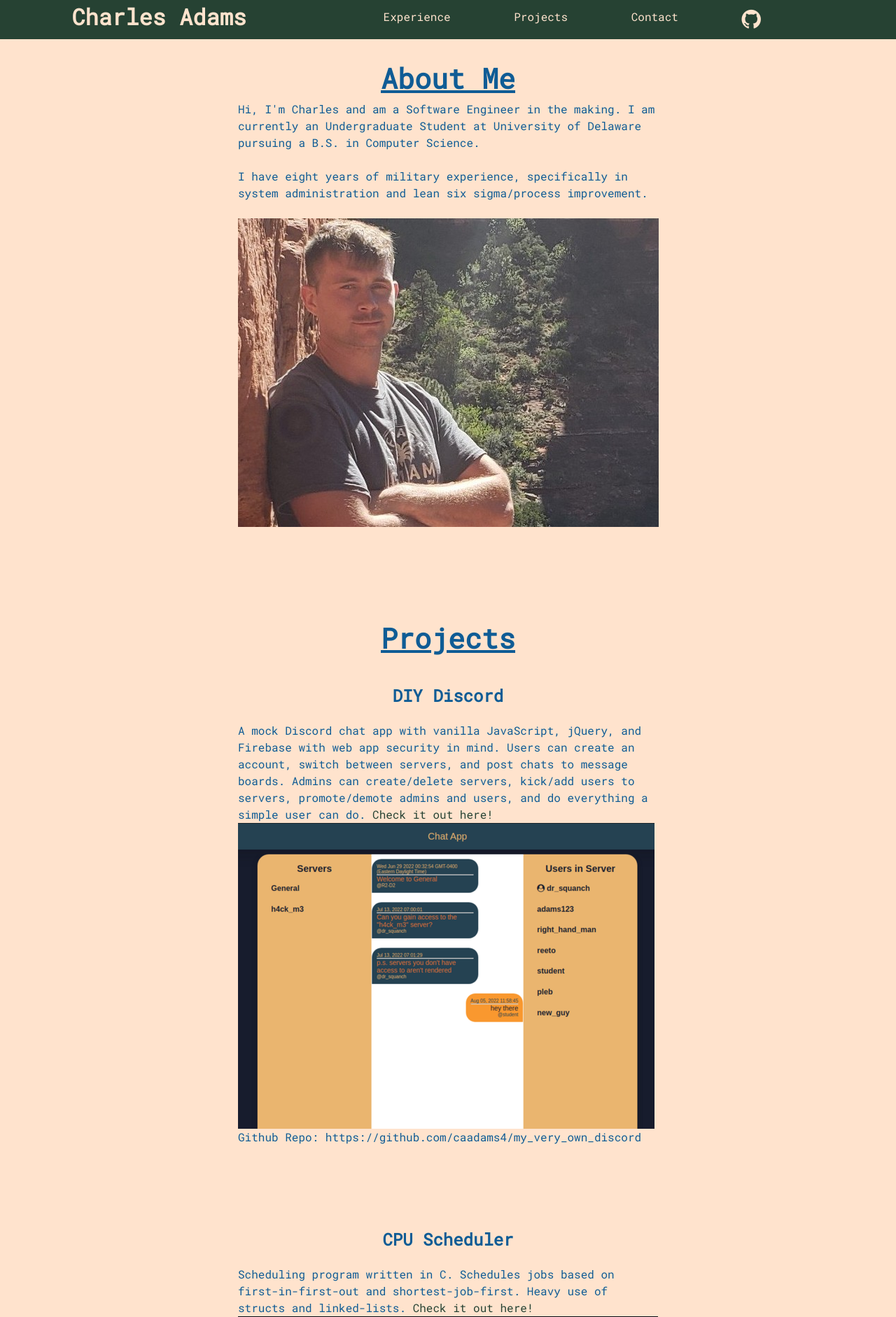
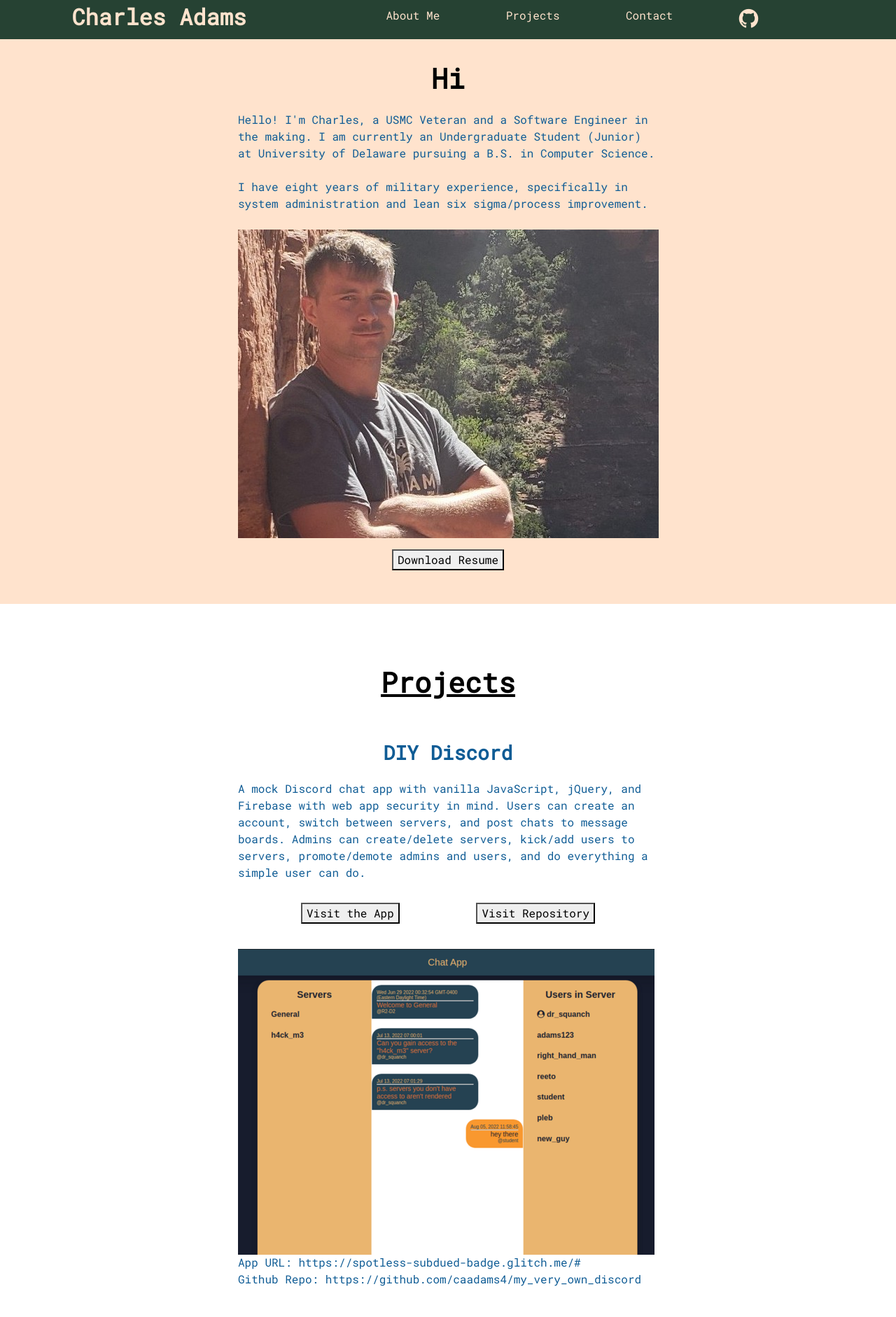
Before and after one commit to caadams4/showcase, a plain HTML site: page index.html in a window 1280 px wide. Shown: the top 1882 px of the page at 70% size. Drawn offline with nearby package versions, Linux system fonts and the light colour scheme.

Commit message:
making visual changes and adding buttons

```diff
--- a/index.html
+++ b/index.html
@@ -10,7 +10,7 @@
         </h2>
         <nav>
             <ol>
-                <li><a href="#experience">Experience</a></li>
+                <li><a href="#experience">About Me</a></li>
                 <li><a href="#projects">Projects</a></li>
                 <li><a href="#contact">Contact</a></li>
                 <li><a href="https://github.com/caadams4"><i class="fa fa-2x fa-github" aria-hidden="true"></i></a></li>
@@ -19,71 +19,110 @@
     </header>
 
     <body>
-
-        <section class="experience">
-            <h1><b><u>About Me</u></b></h1>
+    <div class="light">
+        <section class="experience light">
+            <h1><b>Hi</b></h1>
             <p>
-                Hi, I'm Charles and am a Software Engineer in the making. I am currently an Undergraduate Student at University of Delaware pursuing a B.S. in Computer Science.
+                Hello! I'm Charles, a USMC Veteran and a Software Engineer in the making. I am currently an Undergraduate Student (Junior) at University of Delaware pursuing a B.S. in Computer Science.
                 <br><br>
                 I have eight years of military experience, specifically in system administration and lean six sigma/process improvement.
                 <br><br>
                 <img src="Headshot.jpeg">
             </p>
+            <p class="contact1">
+                <a href="Charles Adams Resume.pdf" target="_self"><button class="download">Download Resume</button></a>
+            </p>
         </section>
-
+    </div>
         <section class="projects">
             <h1><b><u>Projects</u></b></h1>
-            <p> <h4><b>DIY Discord</b></h4>
-                A mock Discord chat app with vanilla JavaScript, jQuery, and Firebase with web app security in mind. Users can create an account, switch between servers, and post chats to message boards. Admins can create/delete servers, kick/add users to servers, promote/demote admins and users, and do everything a simple user can do. <a href="https://spotless-subdued-badge.glitch.me/#">Check it out here!</a>
+            <p> <h3><b>DIY Discord</b></h3>
+                A mock Discord chat app with vanilla JavaScript, jQuery, and Firebase with web app security in mind. Users can create an account, switch between servers, and post chats to message boards. Admins can create/delete servers, kick/add users to servers, promote/demote admins and users, and do everything a simple user can do.
+                <p class="check_it_out">
+                    <a href="https://spotless-subdued-badge.glitch.me/#"><button class="download">Visit the App</button></a>
+                    <a href="https://github.com/caadams4/my_very_own_discord"><button class="download">Visit Repository</button></a>
+                </p>
                 <img src="DIY Discord.png">
+                <br>App URL: https://spotless-subdued-badge.glitch.me/#
                 <br>Github Repo: https://github.com/caadams4/my_very_own_discord
             </p>
             <br><br>
-            <p> <h4><b>CPU Scheduler</b></h4>
-                Scheduling program written in C. Schedules jobs based on first-in-first-out and shortest-job-first. Heavy use of structs and linked-lists. <a href="https://github.com/caadams4/OS-Final-Proj">Check it out here!</a>
+            <p> <h3><b>CPU Scheduler</b></h3>
+                Scheduling program written in C. Schedules jobs based on first-in-first-out and shortest-job-first. Heavy use of structs and linked-lists.
+                <p class="cantact1">
+                    <a href="https://github.com/caadams4/OS-Final-Proj"><button class="download">Visit Repository</button></a>
+                </p>
                 <img src="CPU Sched.png">
                 <br>Github Repo: https://github.com/caadams4/OS-Final-Proj
             </p>
             <br><br>
-            <p> <h4><b>ToDo Web App</b></h4>
-                To do list web app built with React and Firebase. Users can create an account, add and delete chores. <a href="https://caadams4.github.io/ChoreBoard/">Check it out here!</a>
+            <p> <h3><b>ToDo Web App</b></h3>
+                To do list web app built with React and Firebase. Users can create an account, add and delete chores.
+                <p class="check_it_out">
+                    <a href="https://caadams4.github.io/ChoreBoard/"><button class="download">Visit the App</button></a>
+                    <a href="https://github.com/caadams4/ChoreBoard"><button class="download">Visit Repository</button></a>
+                </p>
                 <img src="ToDo List.png">
+                <br>App URL: https://caadams4.github.io/ChoreBoard/
                 <br>Github Repo: https://github.com/caadams4/ChoreBoard
             </p>
             <br><br>
-            <p> <h4><b>Web App Authentication Page Boilerplate</b></h4>
-                Boilerplate authentication system built with React and Firebase. <a href="https://caadams4.github.io/Auth-React-Firebase/">Check it out here!</a>
+            <p> <h3><b>Web App Authentication Page Boilerplate</b></h3>
+                Boilerplate authentication system built with React and Firebase.
+                <p class="check_it_out">
+                    <a href="https://caadams4.github.io/Auth-React-Firebase/"><button class="download">Visit the App</button></a>
+                    <a href="https://github.com/caadams4/Auth-React-Firebase"><button class="download">Visit Repository</button></a>
+                </p>
                 <img src="Auth Boilerplate Login.png">
                 <br><br>
                 <img src="Auth Boilerplate Reg.png">
+                <br>App URL: https://caadams4.github.io/Auth-React-Firebase/
                 <br>Github Repo: https://github.com/caadams4/Auth-React-Firebase
             </p>
             <br><br>
-            <p> <h4><b>University of Delaware Computer Science Degree Planner Web App</b></h4>
-                A University of Delaware Computer Science degree planning tool built in React. UD students can use the tool to plan future semester course loads, check requirements, edit the requirements and more. <a href="https://ud-cisc275-f21.github.io/ud-cis-scheduler-team-5/">Check it out here!</a>
+            <p> <h3><b>University of Delaware Computer Science Degree Planner Web App</b></h3>
+                A University of Delaware Computer Science degree planning tool built in React. UD students can use the tool to plan future semester course loads, check requirements, edit the requirements and more.
+                <p class="check_it_out">
+                    <a href="https://ud-cisc275-f21.github.io/ud-cis-scheduler-team-5/"><button class="download">Visit the App</button></a>
+                    <a href="https://github.com/UD-CISC275-F21/ud-cis-scheduler-team-5"><button class="download">Visit Repository</button></a>
+                </p>
                 <img src="Computer Science Planner.png">
-                <br>Github Repo: https://github.com/UD-CISC275-F21/ud-cis-scheduler-team-5
+                <div style="font-size: 13px;">
+                    App URL: https://ud-cisc275-f21.github.io/ud-cis-scheduler-team-5/
+                    Github Repo: https://github.com/UD-CISC275-F21/ud-cis-scheduler-team-5
+                </div>
             </p>
             <br><br>
-            <p> <h4><b>Calculator Web App</b></h4>
-                A simple calculator built in React. My first web project. <a href="https://caadams4.github.io/react-calculator/">Check it out here!</a>
+            <p> <h3><b>Calculator Web App</b></h3>
+                A simple calculator built in React. My first web project.
+                <p class="check_it_out">
+                    <a href="https://caadams4.github.io/react-calculator/"><button class="download">Visit the App</button></a>
+                    <a href="https://github.com/caadams4/react-calculator"><button class="download">Visit Repository</button></a>
+                </p>
                 <img src="Calc.png">
+                <br>App URL: https://caadams4.github.io/react-calculator/
                 <br>Github repo: https://github.com/caadams4/react-calculator
             </p>
         </section>
 
-        <p>
+        <div  class="grey">
+            <br>
             <h1><b><u>Contact Me</u></b></h1>
+
+            <p class="contact1">
+                Please reach out if you want to meet, talk, or collaborate!<br><br>
+                <a href="Charles Adams Resume.pdf" target="_self"><button class="download">Download Resume</button></a>
+            </p>
             <br>
-            <p class="contact">
+            <br>
+            <p class="contact2">
+                Phone: (443)553-3009 <br>
                 Email: <a href="mailto:caadams@udel.edu">caadams@udel.edu</a> <br>
-                Phone: (443)553-3009 <br>
                 LinkedIn: <a href="https://www.linkedin.com/in/charlesaadams4/">https://www.linkedin.com/in/charlesaadams4/</a> <br>
                 Github: <a href="https://github.com/caadams4">https://github.com/caadams4</a> <br>
-                Resume: <a href="General Resume.pdf">Resume Download</a>
             </p>
-        </p>
+        </div>
 
-        <script src="like_button.js"></script>
+        <script src="index.js"></script>
     </body>
 </html>
--- a/styleSheet.css
+++ b/styleSheet.css
@@ -1,5 +1,5 @@
 @import url('https://fonts.googleapis.com/css2?family=Roboto+Mono:wght@300;400&display=swap');
-
+@import url('https://cdnjs.cloudflare.com/ajax/libs/font-awesome/4.7.0/css/font-awesome.min.css');
 /*
 Color Scheme
  green color:#264233;
@@ -9,7 +9,12 @@ Color Scheme
  salmon color:#f16c6f;
 */
 
+
+
 header {
+    -webkit-font-smoothing:antialiased;
+    -moz-osx-font-smoothing: grayscale;
+    text-rendering:geometricPrecision;
     position: fixed;
     display: flex;
     height: 7vh;
@@ -55,27 +60,52 @@ section a:hover {
 }
 
 body {
+    font-smooth: always;
     color:#0f5c95;
     font-family: 'Roboto Mono', monospace;
-    background-color:#ffe3cd;
-}
+    -webkit-font-smoothing:antialiased;
+    -moz-osx-font-smoothing: grayscale;
+    text-rendering:geometricPrecision;
+    }
 
-h4 {
+
+h3 {
     text-align: center;
     padding-bottom: 15px;
+    -webkit-font-smoothing:antialiased;
+    -moz-osx-font-smoothing: grayscale;
+    text-rendering:geometricPrecision;
 }
 
 h1 {
     text-align: center;
+    padding-bottom: 2vh;
+    coloR: black;
+    -webkit-font-smoothing:antialiased;
+    -moz-osx-font-smoothing: grayscale;
+    text-rendering:geometricPrecision;
 }
 
 section {
     width: 600px;
-    min-height: 100vh;
+    min-height: 50vh;
     margin: 0px;
     padding-top: 11vh;
+    padding-bottom: 6vh;
     margin-left: auto;
     margin-right: auto;
+}
+
+.light {
+    background-color: #ffe3cd;
+}
+
+.light_green {
+    background-color:#869486;
+}
+
+.grey {
+    background-color:rgba(0, 0, 0, 0.288);
 }
 
 .projects p {
@@ -90,9 +120,34 @@ p a:hover {
     color:#f16c6f;
 }
 
-.contact {
+.contact1 {
+    text-align: center;
+    margin: 0px;
+    margin-left: auto;
+    margin-right: auto;
+}
+
+.contact2 {
     width: 600px;
     margin: 0px;
     margin-left: auto;
     margin-right: auto;
+    min-height: 20vh;
 }
+
+.download {
+    margin-left: auto;
+    margin-right: auto;
+}
+
+.check_it_out {
+    display: flex;
+    justify-content: space-between;
+    align-items: center;
+    padding: 5% 15%;
+}
+
+.center {
+    margin-left: auto;
+    margin-right: auto;
+}
```
Also changed, not shown: 1 other file.
